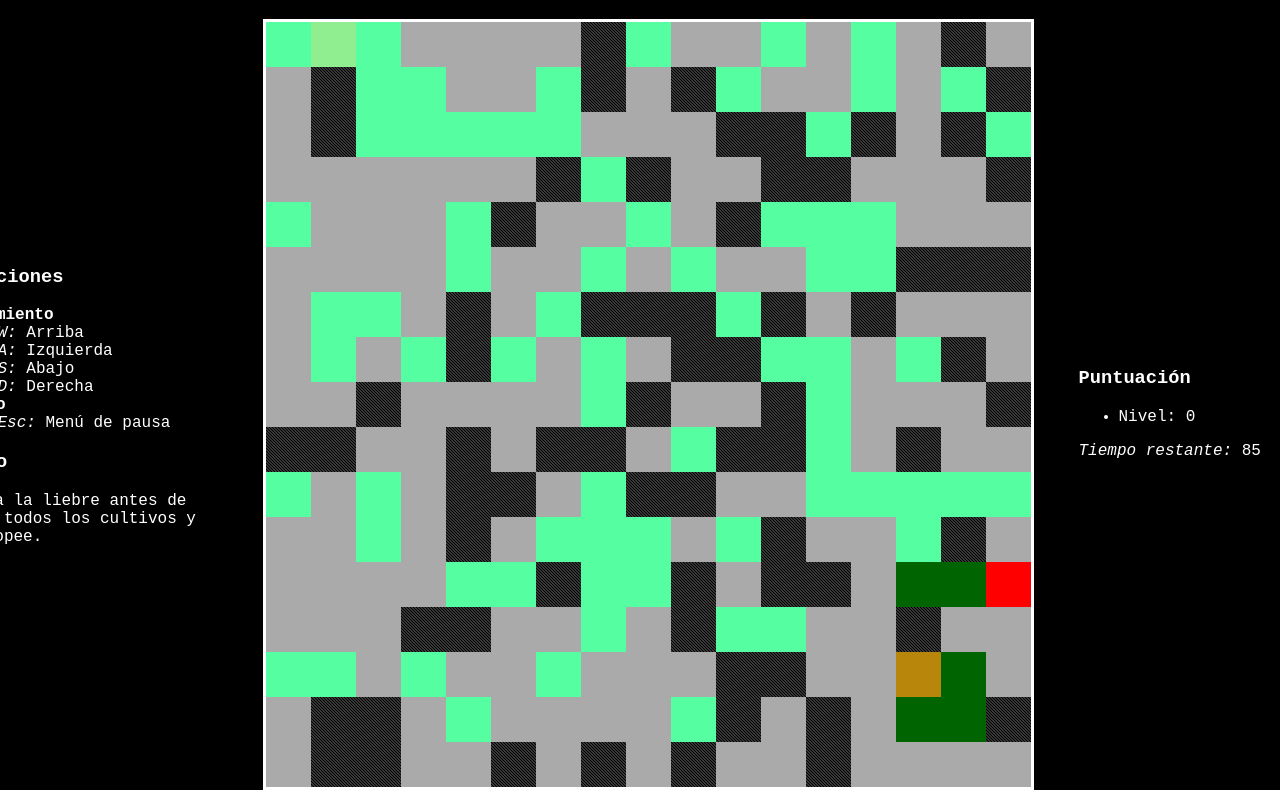
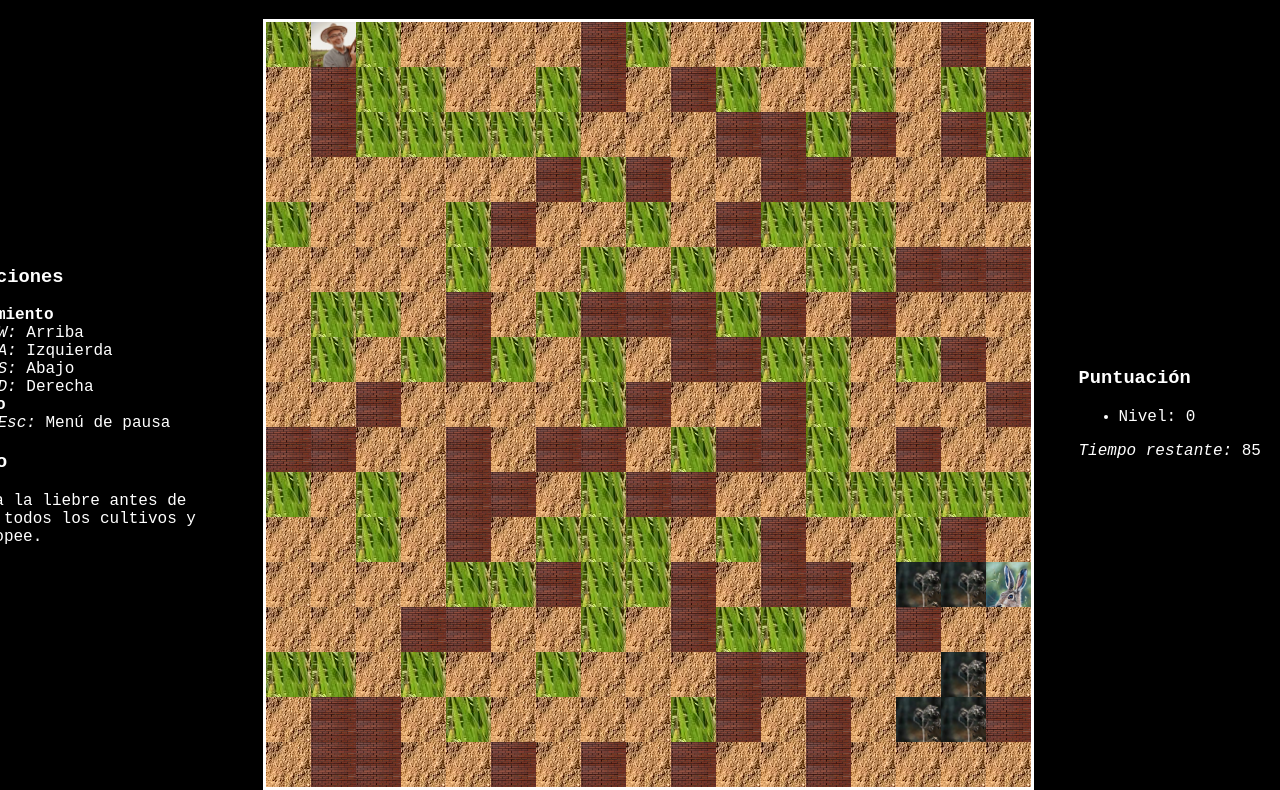
Before and after one commit to Miguel-AMD/MiniGameAaronAndTheHair, a plain HTML site: page Codigo/Estructura.html in a window 1280 px wide. Shown: the part 69-859 px from the top of the page. Drawn offline with Linux system fonts and the light colour scheme.

Commit message:
Imagenes

```diff
--- a/Codigo/Style.css
+++ b/Codigo/Style.css
@@ -100,11 +100,14 @@ body {
 
 .Suelo {
     background-color: #AAAAAA;
-    background-image: url(assets/suelo.jpeg);
+    background-image: url(assets/floor.jpeg);
 }
 
 .Muro {
     background-color: #363636;
+    background-image: url(assets/brickwall.jpeg);
+    background-size: 100%;
+    /*
     background-image: linear-gradient(
         to right top,
         transparent 40%,
@@ -114,26 +117,28 @@ body {
     );
     background-size: 3px 3px;
     image-rendering: pixelated;
+    */
 
 }
 
 .Cultivo {
     background-color: #55ffa1;
-    background-image: url(assets/cultivoVivo.PNG);
+    background-image: url(assets/crop.jpeg);
 }
 
 .CultivoMuerto {
     background-color: darkgreen;
-    background-image: url(assets/cultivoMuerto.jpeg);
+    background-image: url(assets/deadcrop.jpeg);
+    background-size: 150%;
 }
 
 .Spawn {
     background-color: rgb(100, 0, 0);
-    background-image: url(assets/spawn.jpeg);
+    background-image: url(assets/floor.jpeg);
 }
 
 .RabbitSpawn {
-    background-image: url(assets/spawnLiebre.jpeg);
+    background-image: url(assets/floor.jpeg);
     background-color: darkgoldenrod;
 }
 
@@ -182,6 +187,8 @@ body {
     height: 45px;
     position: absolute;
     background-color: lightgreen;
+    background-image: url(assets/farmer.jpeg);
+    background-size: 150%;
     border-width: 0px;
     top: 20px;
     left: 20px;
@@ -193,6 +200,8 @@ body {
     height: 45px;
     position: absolute;
     background-color: red;
+    background-image: url(assets/hare.jpeg);
+    background-size: 100%;
     border-width: 0px;
     top: 100px;
     left: 100px;
```
Also changed, not shown: Codigo/assets/brickwall.jpeg (added), Codigo/assets/crop.jpeg (added), Codigo/assets/deadcrop.jpeg (added), Codigo/assets/farmer.jpeg (added), Codigo/assets/floor.jpeg (added), Codigo/assets/hare.jpeg (added), Codigo/assets/water.jpg (added).
